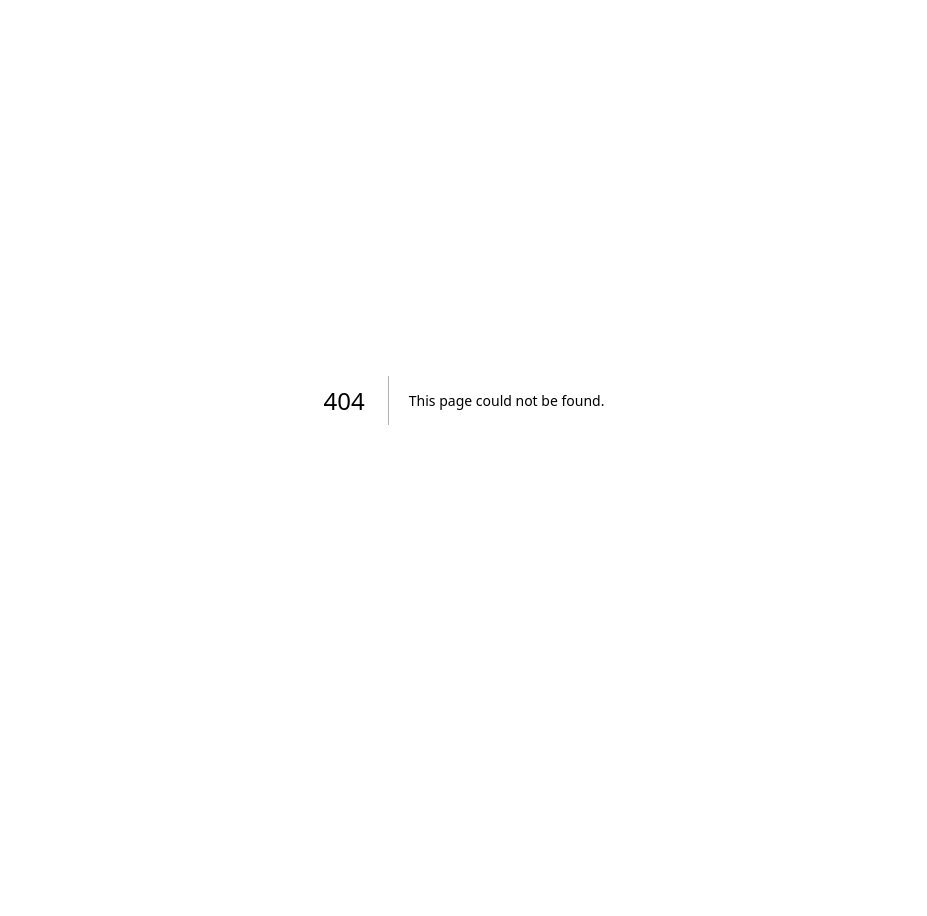
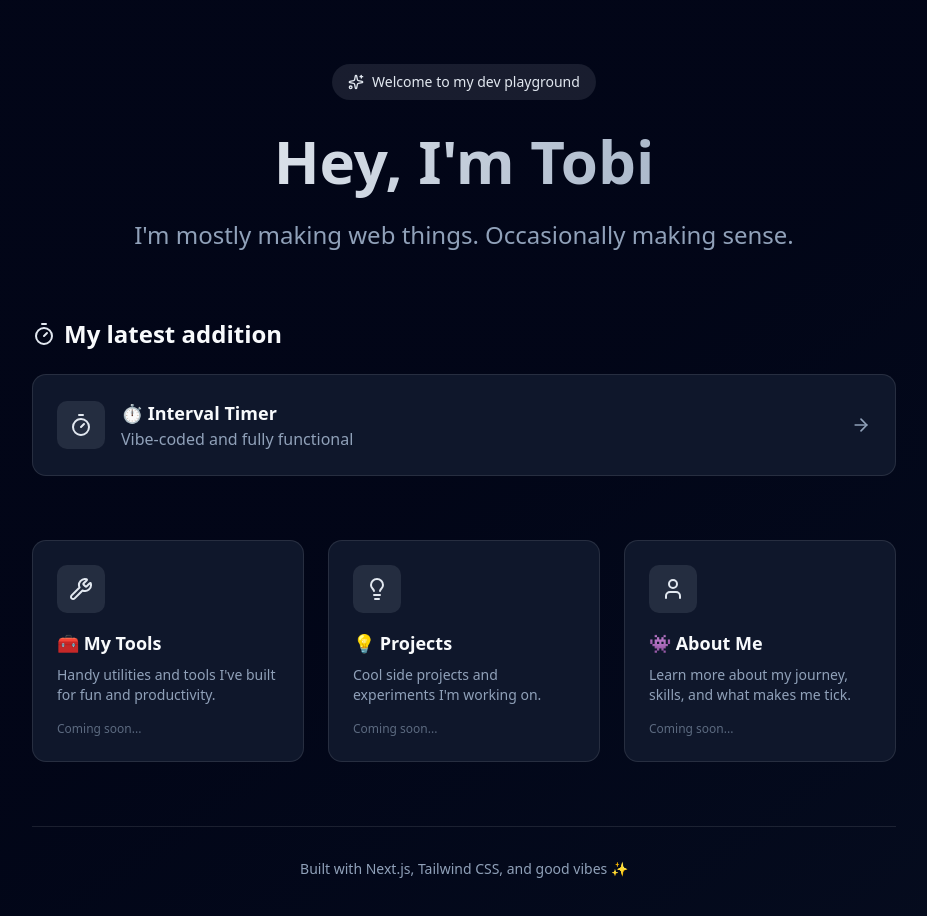
Before and after one commit to Twanghofer/tobito.dev, a Next.js app: page / in a window 1280 px wide. Before the commit this address had no page. Shown: the top 916 px of the page, without its empty margins (176-1103 px from the left). Before the commit the page ends 800 px from the top, so only its background shows below. Built offline with nearby package versions, Linux system fonts and the light colour scheme.

Commit message:
feat: add home page

```diff
--- a/app/layout.tsx
+++ b/app/layout.tsx
@@ -13,8 +13,8 @@ const geistMono = Geist_Mono({
 });
 
 export const metadata: Metadata = {
-  title: "Create Next App",
-  description: "Generated by create next app",
+  title: "Tobito.dev - Tools, Projects & Code Vibes",
+  description: "Hey, I'm Tobi —  I'm mostly making web things. Occasionally making sense.",
 };
 
 export default function RootLayout({
--- /dev/null
+++ b/app/page.tsx
@@ -0,0 +1,108 @@
+import { ArrowRight, Lightbulb, Sparkles, Timer, User, Wrench } from 'lucide-react';
+import Link from 'next/link';
+
+export default function Home() {
+  return (
+    <div className="min-h-screen bg-gradient-to-br from-background via-background to-muted/20">
+      <div className="container mx-auto px-4 py-16 max-w-4xl">
+        {/* Hero Section */}
+        <div className="text-center mb-16">
+          <div className="inline-flex items-center gap-2 bg-primary/10 text-primary px-4 py-2 rounded-full text-sm font-medium mb-6">
+            <Sparkles className="w-4 h-4" />
+            Welcome to my dev playground
+          </div>
+
+          <h1 className="text-4xl leading-tight md:text-6xl font-bold mb-4 bg-gradient-to-r from-foreground to-muted-foreground bg-clip-text text-transparent">
+            Hey, I'm Tobi
+          </h1>
+
+          <p className="text-xl md:text-2xl text-muted-foreground max-w-2xl mx-auto leading-relaxed">
+          I'm mostly making web things. Occasionally making sense.
+          </p>
+        </div>
+
+        {/* Live Tool Section */}
+        <div className="mb-16">
+          <h2 className="text-2xl font-semibold mb-6 flex items-center gap-2">
+            <Timer className="w-6 h-6 text-primary" />
+            My latest addition
+          </h2>
+
+          <Link
+            href="/tools/interval-timer"
+            className="group block bg-card border border-border rounded-xl p-6 hover:border-primary/50 transition-all duration-300 hover:shadow-lg hover:shadow-primary/10"
+          >
+            <div className="flex items-center justify-between">
+              <div className="flex items-center gap-4">
+                <div className="w-12 h-12 bg-primary/10 rounded-lg flex items-center justify-center">
+                  <Timer className="w-6 h-6 text-primary" />
+                </div>
+                <div>
+                  <h3 className="text-lg font-semibold group-hover:text-primary transition-colors">
+                    ⏱️ Interval Timer
+                  </h3>
+                  <p className="text-muted-foreground">
+                    Vibe-coded and fully functional
+                  </p>
+                </div>
+              </div>
+              <ArrowRight className="w-5 h-5 text-muted-foreground group-hover:text-primary group-hover:translate-x-1 transition-all" />
+            </div>
+          </Link>
+        </div>
+
+        {/* Placeholder Sections Grid */}
+        <div className="grid md:grid-cols-3 gap-6">
+          {/* Tools Section */}
+          <div className="bg-card border border-border rounded-xl p-6 hover:border-primary/30 transition-all duration-300 group">
+            <div className="w-12 h-12 bg-primary/10 rounded-lg flex items-center justify-center mb-4 group-hover:bg-primary/20 transition-colors">
+              <Wrench className="w-6 h-6 text-primary" />
+            </div>
+            <h3 className="text-lg font-semibold mb-2">🧰 My Tools</h3>
+            <p className="text-muted-foreground text-sm mb-4">
+              Handy utilities and tools I've built for fun and productivity.
+            </p>
+            <div className="text-xs text-muted-foreground/60">
+              Coming soon...
+            </div>
+          </div>
+
+          {/* Projects Section */}
+          <div className="bg-card border border-border rounded-xl p-6 hover:border-primary/30 transition-all duration-300 group">
+            <div className="w-12 h-12 bg-primary/10 rounded-lg flex items-center justify-center mb-4 group-hover:bg-primary/20 transition-colors">
+              <Lightbulb className="w-6 h-6 text-primary" />
+            </div>
+            <h3 className="text-lg font-semibold mb-2">💡 Projects</h3>
+            <p className="text-muted-foreground text-sm mb-4">
+              Cool side projects and experiments I'm working on.
+            </p>
+            <div className="text-xs text-muted-foreground/60">
+              Coming soon...
+            </div>
+          </div>
+
+          {/* About Section */}
+          <div className="bg-card border border-border rounded-xl p-6 hover:border-primary/30 transition-all duration-300 group">
+            <div className="w-12 h-12 bg-primary/10 rounded-lg flex items-center justify-center mb-4 group-hover:bg-primary/20 transition-colors">
+              <User className="w-6 h-6 text-primary" />
+            </div>
+            <h3 className="text-lg font-semibold mb-2">👾 About Me</h3>
+            <p className="text-muted-foreground text-sm mb-4">
+              Learn more about my journey, skills, and what makes me tick.
+            </p>
+            <div className="text-xs text-muted-foreground/60">
+              Coming soon...
+            </div>
+          </div>
+        </div>
+
+        {/* Footer */}
+        <div className="mt-16 pt-8 border-t border-border text-center">
+          <p className="text-sm text-muted-foreground">
+            Built with Next.js, Tailwind CSS, and good vibes ✨
+          </p>
+        </div>
+      </div>
+    </div>
+  );
+}
```
